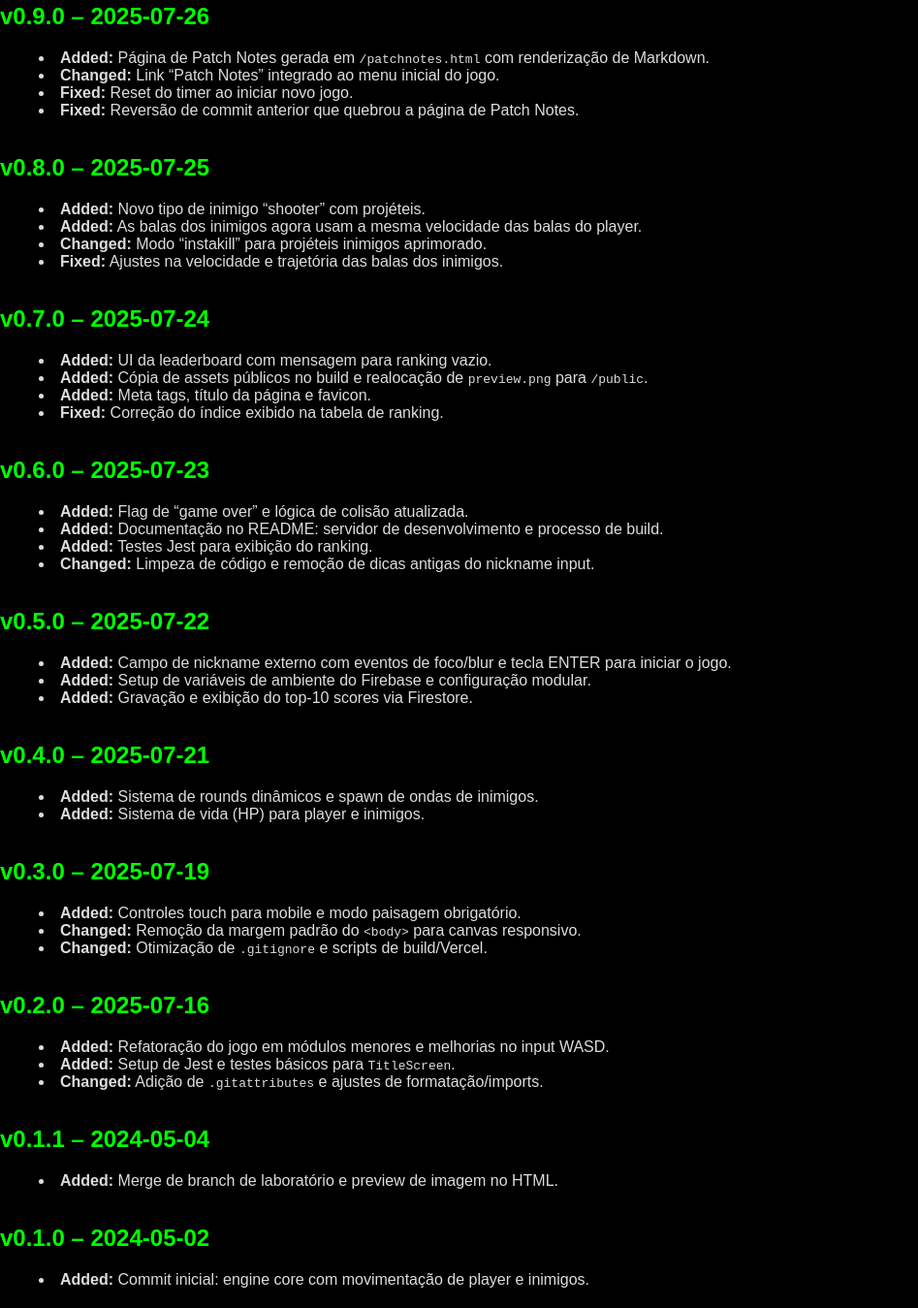
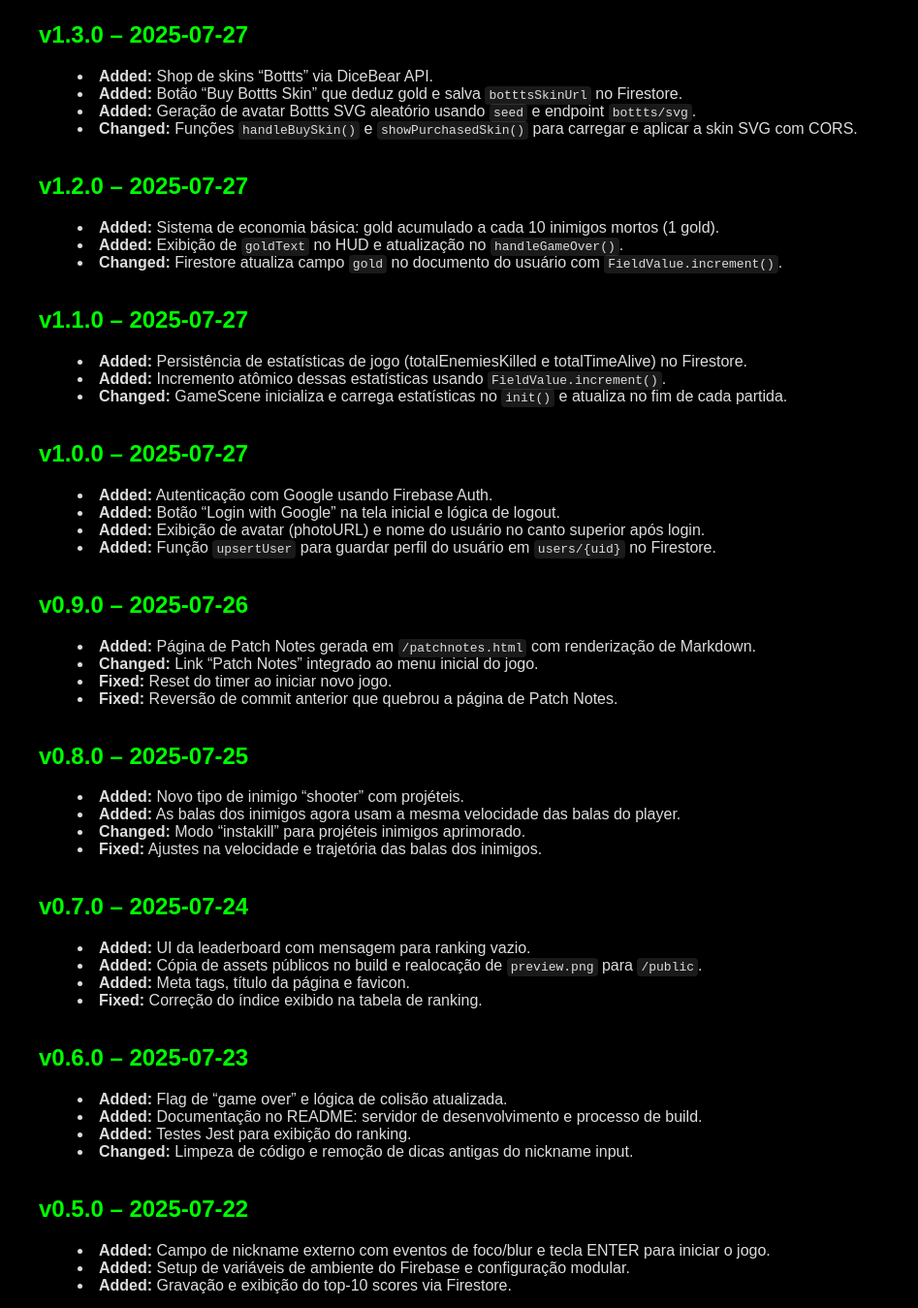
Before and after one commit to RafaelChipitelli/infinity_shooter_game, a website built with Parcel: page src/patchnotes/index.html in a window 1280 px wide. Shown: the part 91-1440 px from the top of the page at 97% size, without its empty margins (0-947 px from the left). Built offline with nearby package versions, Linux system fonts and the light colour scheme; no server answers.

Commit message:
patchnotes up to date

```diff
--- a/src/patchnotes/index.html
+++ b/src/patchnotes/index.html
@@ -3,24 +3,58 @@
 <head>
   <meta charset="UTF-8">
   <title>Patch Notes - Bullet Rush</title>
-  <link rel="stylesheet" href="../main.scss">
   <style>
-    body {
-      font-family: sans-serif;
-      margin: 40px;
-      color: #dddddd;
-      background-color: #000;
-    }
+    body { font-family: sans-serif; margin: 40px; color: #dddddd; background-color: #000; }
     h1 { color: #ffffff; }
     h2 { color: #0f0; margin-top: 1.5em; }
     section { margin-bottom: 2em; }
     ul { list-style: disc inside; }
+    code { background: rgba(255,255,255,0.1); padding: 2px 4px; border-radius: 4px; }
     a { color: #0f0; text-decoration: none; }
     a:hover { text-decoration: underline; }
   </style>
 </head>
 <body>
   <h1>Patch Notes</h1>
+
+  <!-- Mais recentes primeiro -->
+  <section>
+    <h2>v1.3.0 – 2025-07-27</h2>
+    <ul>
+      <li><strong>Added:</strong> Shop de skins “Bottts” via DiceBear API.</li>
+      <li><strong>Added:</strong> Botão “Buy Bottts Skin” que deduz gold e salva <code>botttsSkinUrl</code> no Firestore.</li>
+      <li><strong>Added:</strong> Geração de avatar Bottts SVG aleatório usando <code>seed</code> e endpoint <code>bottts/svg</code>.</li>
+      <li><strong>Changed:</strong> Funções <code>handleBuySkin()</code> e <code>showPurchasedSkin()</code> para carregar e aplicar a skin SVG com CORS.</li>
+    </ul>
+  </section>
+
+  <section>
+    <h2>v1.2.0 – 2025-07-27</h2>
+    <ul>
+      <li><strong>Added:</strong> Sistema de economia básica: gold acumulado a cada 10 inimigos mortos (1 gold).</li>
+      <li><strong>Added:</strong> Exibição de <code>goldText</code> no HUD e atualização no <code>handleGameOver()</code>.</li>
+      <li><strong>Changed:</strong> Firestore atualiza campo <code>gold</code> no documento do usuário com <code>FieldValue.increment()</code>.</li>
+    </ul>
+  </section>
+
+  <section>
+    <h2>v1.1.0 – 2025-07-27</h2>
+    <ul>
+      <li><strong>Added:</strong> Persistência de estatísticas de jogo (totalEnemiesKilled e totalTimeAlive) no Firestore.</li>
+      <li><strong>Added:</strong> Incremento atômico dessas estatísticas usando <code>FieldValue.increment()</code>.</li>
+      <li><strong>Changed:</strong> GameScene inicializa e carrega estatísticas no <code>init()</code> e atualiza no fim de cada partida.</li>
+    </ul>
+  </section>
+
+  <section>
+    <h2>v1.0.0 – 2025-07-27</h2>
+    <ul>
+      <li><strong>Added:</strong> Autenticação com Google usando Firebase Auth.</li>
+      <li><strong>Added:</strong> Botão “Login with Google” na tela inicial e lógica de logout.</li>
+      <li><strong>Added:</strong> Exibição de avatar (photoURL) e nome do usuário no canto superior após login.</li>
+      <li><strong>Added:</strong> Função <code>upsertUser</code> para guardar perfil do usuário em <code>users/{uid}</code> no Firestore.</li>
+    </ul>
+  </section>
 
   <section>
     <h2>v0.9.0 – 2025-07-26</h2>
@@ -88,29 +122,6 @@
     </ul>
   </section>
 
-  <section>
-    <h2>v0.2.0 – 2025-07-16</h2>
-    <ul>
-      <li><strong>Added:</strong> Refatoração do jogo em módulos menores e melhorias no input WASD.</li>
-      <li><strong>Added:</strong> Setup de Jest e testes básicos para <code>TitleScreen</code>.</li>
-      <li><strong>Changed:</strong> Adição de <code>.gitattributes</code> e ajustes de formatação/imports.</li>
-    </ul>
-  </section>
-
-  <section>
-    <h2>v0.1.1 – 2024-05-04</h2>
-    <ul>
-      <li><strong>Added:</strong> Merge de branch de laboratório e preview de imagem no HTML.</li>
-    </ul>
-  </section>
-
-  <section>
-    <h2>v0.1.0 – 2024-05-02</h2>
-    <ul>
-      <li><strong>Added:</strong> Commit inicial: engine core com movimentação de player e inimigos.</li>
-    </ul>
-  </section>
-
   <p><a href="https://bulletrush.fun/">Voltar ao jogo</a></p>
 </body>
 </html>
```
